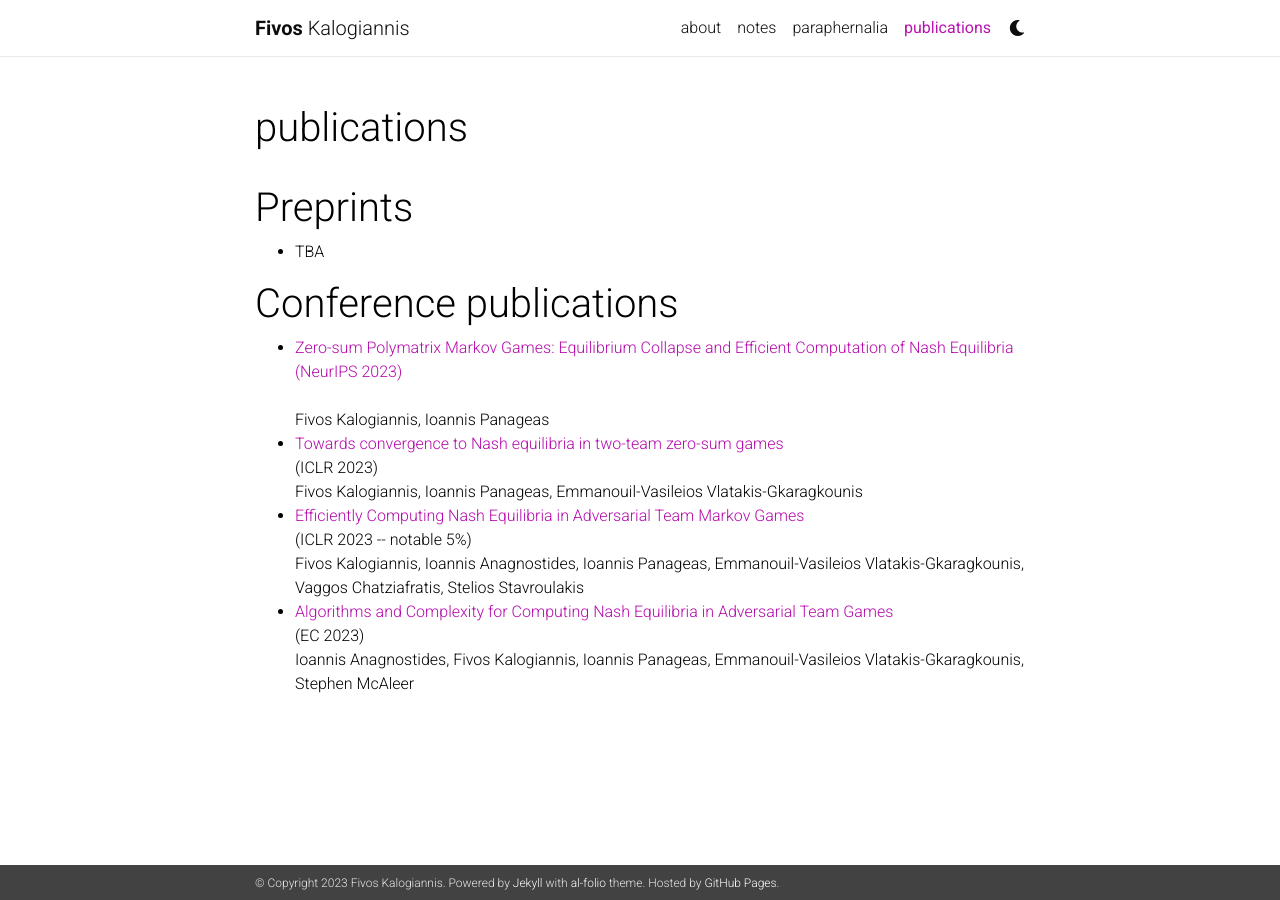
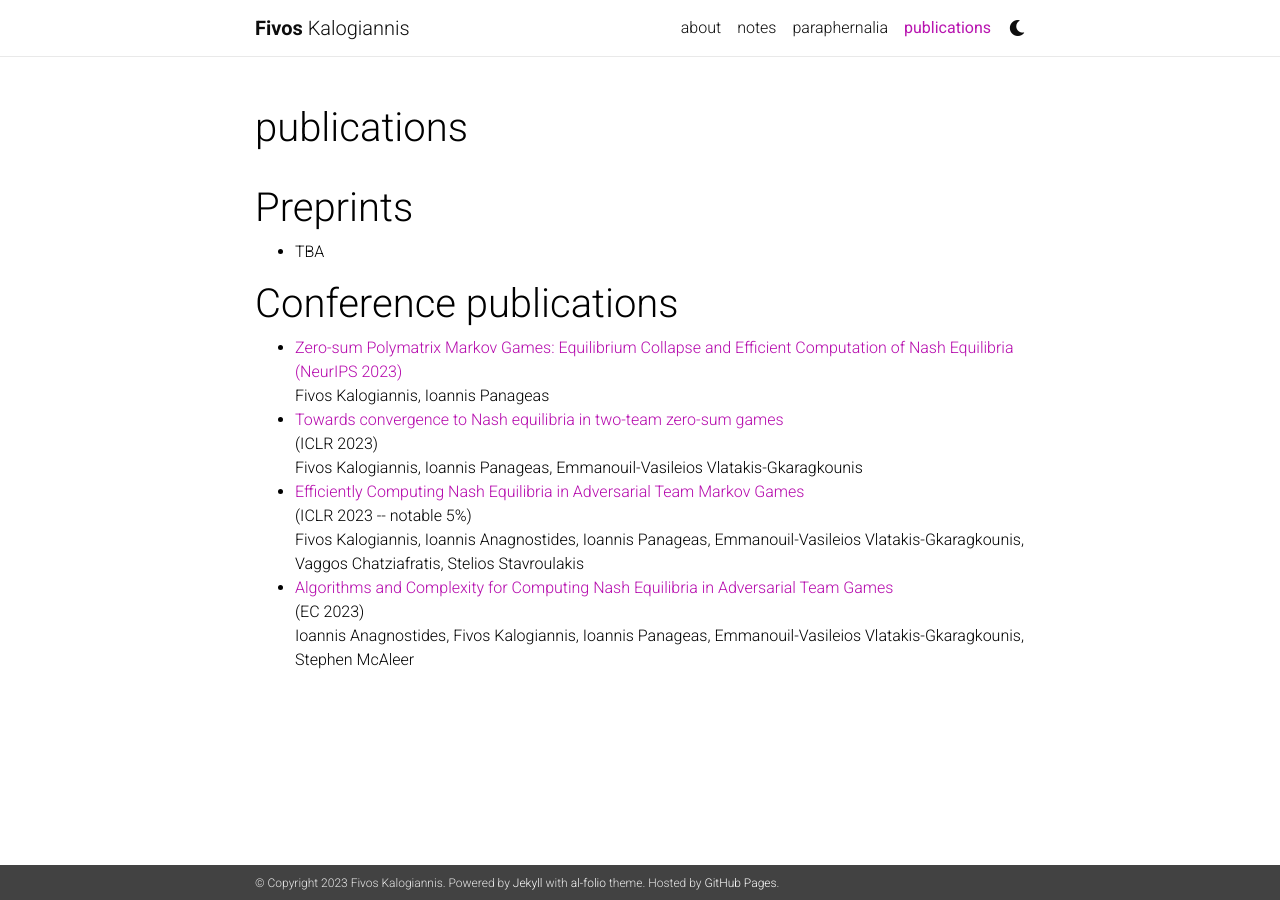
Before and after one commit to fivoskal/fivoskal.github.io, a Jekyll site: the page built from _pages/publications.md, in a window 1280 px wide. Built offline with Jekyll 4.4.1, drawn with Linux system fonts in a browser that asks for light colours; nearby versions of some CDN libraries; comment, search, counter and statistics services are not loaded; a style sheet for code colours, icons or effects is not loaded.

```diff
--- a/_pages/publications.md
+++ b/_pages/publications.md
@@ -17,7 +17,7 @@ years: [2021, 2023]
 # Conference publications
 <ul>
   <li>
-    <a href="https://arxiv.org/abs/2305.14329">Zero-sum Polymatrix Markov Games: Equilibrium Collapse and Efficient Computation of Nash Equilibria<br>(NeurIPS 2023)<br></a><br>Fivos Kalogiannis, Ioannis Panageas
+    <a href="https://arxiv.org/abs/2305.14329">Zero-sum Polymatrix Markov Games: Equilibrium Collapse and Efficient Computation of Nash Equilibria<br>(NeurIPS 2023)</a><br>Fivos Kalogiannis, Ioannis Panageas
   </li>
   <li>
     <a href="https://arxiv.org/abs/2111.04178">Towards convergence to Nash equilibria in two-team zero-sum games</a><br>(ICLR 2023)<br>Fivos Kalogiannis, Ioannis Panageas, Emmanouil-Vasileios Vlatakis-Gkaragkounis
```
